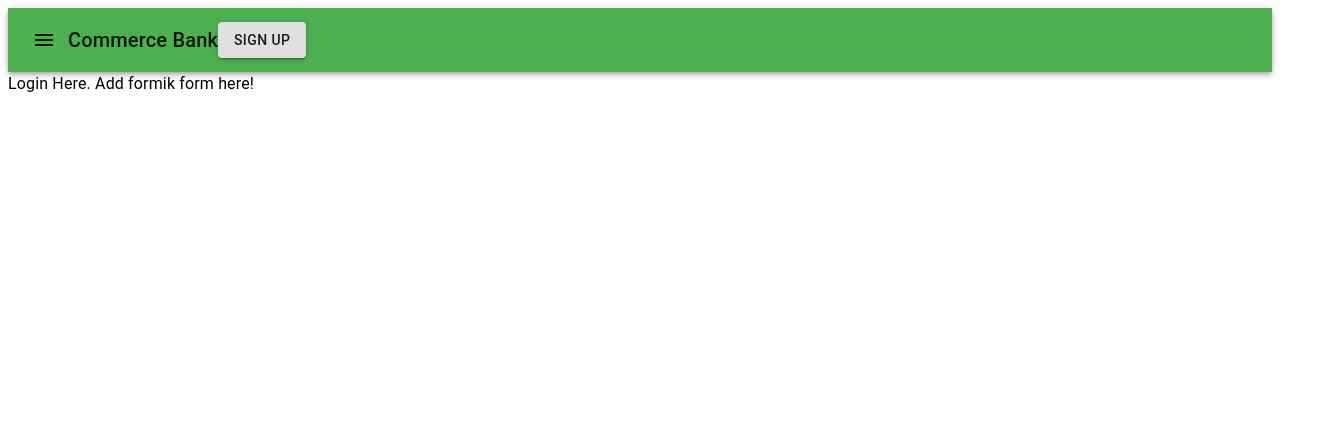
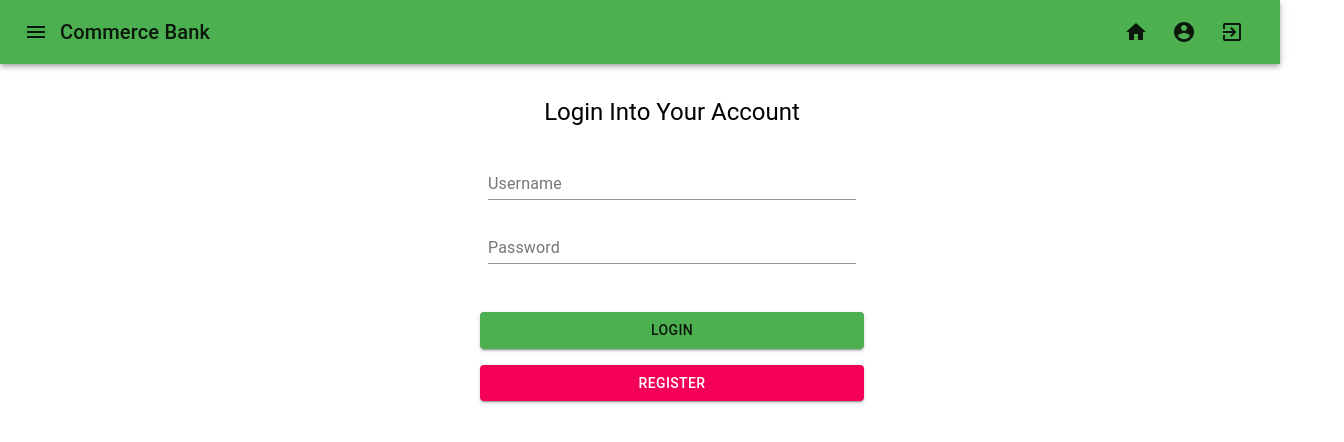
Before and after one commit to umkc-cs-451-2020-spring/Semester-Project-Group-4, a React (Create React App) app in the folder Commerce-Project/client/: page / in a window 1280 px wide. Shown: the top 442 px of the page, 1344 px wide, since content can reach past the window. Built offline with nearby package versions, Linux system fonts and the light colour scheme.

Commit message:
add login page form and change login to POST

```diff
--- a/Commerce-Project/client/public/index.html
+++ b/Commerce-Project/client/public/index.html
@@ -25,7 +25,7 @@
   <title>Commerce Bank Project</title>
 </head>
 
-<body>
+<body style="margin: 0;">
   <noscript>You need to enable JavaScript to run this app.</noscript>
   <div id="root"></div>
   <!--
--- a/Commerce-Project/client/src/Pages/dashboard/dashboard.tsx
+++ b/Commerce-Project/client/src/Pages/dashboard/dashboard.tsx
@@ -5,7 +5,7 @@ const DashBoard = () => {
 
   return (
     <Typography>
-      DashBoard Here.
+      Dashboard Here.
     </Typography>
   )
 }
--- a/Commerce-Project/client/src/Pages/login/login.tsx
+++ b/Commerce-Project/client/src/Pages/login/login.tsx
@@ -1,15 +1,102 @@
 import React from 'react'
-import { Typography } from '@material-ui/core'
+import { TextField, Button, FormGroup, Grid, Typography } from '@material-ui/core'
+import { useFormik } from 'formik';
+import { makeStyles, createStyles } from '@material-ui/styles';
+import apis from '../../api';
+import { Redirect } from 'react-router-dom';
 
-const LoginForm = () => {
+const useStyles = makeStyles(() =>
+  createStyles({
+    textFieldMargin: {
+      margin: '.5rem'
+    },
+    title: {
+      marginBottom: '1rem',
+    },
+    buttonMargin: {
+      marginTop: '2.5rem'
+    },
+    button: {
+      marginTop: '1rem'
+    },
+    gridMargin: {
+      margin: 'unset'
+    }
+  }),
+);
+
+const validate = (values: any) => {
+  const errors = {} as any;
+  if (!values.username) {
+    errors.username = 'Required';
+  } else if (values.username.length > 20) {
+    errors.username = 'Invalid username';
+  }
+  if (!values.password) {
+    errors.password = 'Required';
+  } else if (!/^(?=.*[a-z])(?=.*[A-Z])(?=.*\d).{8,}$/i.test(values.password)) {
+    errors.password = 'Invalid password.';
+  }
+  return errors;
+};
+
+const RegistrationForm = () => {
+  const { textFieldMargin, buttonMargin, gridMargin, button, title } = useStyles();
+  const [next, setNext] = React.useState(false)
+
+  const formik = useFormik({
+    initialValues: {
+      username: '',
+      password: ''
+    },
+    validate,
+    onSubmit: (values: any) => {
+      apis.getUser(values).then(() => {
+        formik.setSubmitting(false);
+        setNext(true)
+      })
+    }
+  });
 
   return (
-    <Typography>
-      Login Here.
-      Add formik form here!
-    </Typography>
+    <form onSubmit={formik.handleSubmit}>
+      <Grid container spacing={8} className={gridMargin}>
+        <Grid item xs={4} />
+        <Grid item xs={4}>
+          <FormGroup>
+            <Typography className={title} align='center' variant="h5">Login Into Your Account</Typography>
+            <TextField
+              className={textFieldMargin}
+              label="Username"
+              id="username"
+              name="username"
+              type="text"
+              onChange={formik.handleChange}
+              value={formik.values.username}
+              helperText={formik.errors.username && formik.touched.username ? formik.errors.username : null}
+              error={formik.touched.username && formik.errors.username ? true : false}
+              onBlur={formik.handleBlur}
+            />
+            <TextField
+              className={textFieldMargin}
+              label="Password"
+              id="password"
+              name="password"
+              type="password"
+              onChange={formik.handleChange}
+              value={formik.values.password}
+              helperText={formik.errors.password && formik.touched.password ? formik.errors.password : null}
+              error={formik.touched.password && formik.errors.password ? true : false}
+              onBlur={formik.handleBlur}
+            />
+            <Button className={buttonMargin} type="button" variant="contained" color="primary" onClick={formik.submitForm}>Login</Button>
+            <Button className={button} type="button" variant="contained" color="secondary" href="/register">Register</Button>
+          </FormGroup>
+        </Grid>
+      </Grid>
+      {next ? <Redirect to="/dashboard" /> : false}
+    </form>
   )
 }
 
-
-export default LoginForm
+export default RegistrationForm
--- a/Commerce-Project/client/src/Pages/registration/RegistrationForm.tsx
+++ b/Commerce-Project/client/src/Pages/registration/RegistrationForm.tsx
@@ -2,7 +2,6 @@ import React from 'react'
 import { TextField, Button, FormGroup, Grid, Typography } from '@material-ui/core'
 import { useFormik } from 'formik';
 import { makeStyles, createStyles } from '@material-ui/styles';
-import { validate } from '../../utils/validators'
 import apis from '../../api';
 import { Redirect } from 'react-router-dom';
 
@@ -16,12 +15,55 @@ const useStyles = makeStyles(() =>
     },
     gridMargin: {
       margin: 'unset'
-    }
+    },
+    title: {
+      marginBottom: '1rem',
+    },
   }),
 );
 
+const validate = (values: any) => {
+  const errors = {} as any;
+  if (!values.firstName) {
+    errors.firstName = 'Required';
+  } else if (values.firstName.length > 50) {
+    errors.firstName = 'Must be 50 characters or less';
+  }
+  if (!values.lastName) {
+    errors.lastName = 'Required';
+  } else if (values.lastName.length > 50) {
+    errors.lastName = 'Must be 50 characters or less';
+  }
+  if (!values.username) {
+    errors.username = 'Required';
+  } else if (values.username.length > 20) {
+    errors.username = 'Must be 20 characters or less';
+  }
+  if (!values.email) {
+    errors.email = 'Required';
+  } else if (!/^[A-Z0-9._%+-]+@[A-Z0-9.-]+\.[A-Z]{2,4}$/i.test(values.email)) {
+    errors.email = 'Invalid email address';
+  }
+  if (!values.phone) {
+    errors.phone = 'Required';
+  } else if (!/^\d{10}$/i.test(values.phone)) {
+    errors.phone = 'Invalid phone number';
+  }
+  if (!values.password) {
+    errors.password = 'Required';
+  } else if (!/^(?=.*[a-z])(?=.*[A-Z])(?=.*\d).{8,}$/i.test(values.password)) {
+    errors.password = 'Invalid password. Must contain at least 8 characters, a special character, a number, one uppercase and lowercase letter';
+  }
+  if (!values.confirmPassword) {
+    errors.confirmPassword = 'Required';
+  } else if (values.confirmPassword !== values.password) {
+    errors.confirmPassword = 'Passwords must match';
+  }
+  return errors;
+};
+
 const RegistrationForm = () => {
-  const { textFieldMargin, buttonMargin, gridMargin } = useStyles();
+  const { textFieldMargin, buttonMargin, gridMargin, title } = useStyles();
   const [next, setNext] = React.useState(false)
 
   const formik = useFormik({
@@ -49,7 +91,7 @@ const RegistrationForm = () => {
         <Grid item xs={4} />
         <Grid item xs={4}>
           <FormGroup>
-            <Typography align='center' variant="h5">Create An Account</Typography>
+            <Typography className={title} align='center' variant="h5">Create An Account</Typography>
             <TextField
               className={textFieldMargin}
               label="First Name"
--- a/Commerce-Project/client/src/api/index.tsx
+++ b/Commerce-Project/client/src/api/index.tsx
@@ -5,7 +5,7 @@ const api = axios.create({
 })
 
 export const createUser = (payload: any) => api.post(`/user`, payload)
-export const getUser = () => api.get(`/users`)
+export const getUser = (payload: any) => api.post(`/users`, payload)
 export const updateUser = (id: string, payload: any) => api.put(`/user/${id}`, payload)
 export const deleteUser = (id: string) => api.delete(`/user/${id}`)
 export const getUserById = (id: string) => api.get(`/user/${id}`)
--- a/Commerce-Project/client/src/app/index.tsx
+++ b/Commerce-Project/client/src/app/index.tsx
@@ -5,13 +5,13 @@ import LoginForm from '../Pages/login/login';
 import RegistrationForm from '../Pages/registration/RegistrationForm';
 import DashBoard from '../Pages/dashboard/dashboard';
 import { ThemeProvider } from '@material-ui/core';
-import { theme } from '../components/theme';
+import { Theme } from '../components/Theme';
 
 const App = () => {
 
   return (
     <Router>
-      <ThemeProvider theme={theme}>
+      <ThemeProvider theme={Theme}>
         <NavBar />
         <Switch>
           <Route path="/" exact component={LoginForm} />
--- a/Commerce-Project/client/src/components/NavBar.tsx
+++ b/Commerce-Project/client/src/components/NavBar.tsx
@@ -1,8 +1,21 @@
 import React from 'react';
-import { AppBar, Toolbar, IconButton, Typography, Button } from '@material-ui/core';
+import { AppBar, Toolbar, IconButton, Typography } from '@material-ui/core';
 import MenuIcon from '@material-ui/icons/Menu';
+import { makeStyles, createStyles } from '@material-ui/styles';
+import AccountCircle from '@material-ui/icons/AccountCircle';
+import HomeIcon from '@material-ui/icons/Home';
+import ExitToAppIcon from '@material-ui/icons/ExitToApp';
+
+const useStyles = makeStyles(() =>
+  createStyles({
+    title: {
+      flexGrow: 1,
+    },
+  }),
+);
 
 const NavBar = () => {
+  const { title } = useStyles();
 
   return (
     <AppBar position="relative">
@@ -10,14 +23,38 @@ const NavBar = () => {
         <IconButton edge="start" color="inherit" aria-label="menu">
           <MenuIcon />
         </IconButton>
-        <Typography variant="h6">
+        <Typography variant="h6" className={title}>
           Commerce Bank
         </Typography>
-        <Button variant="contained" href="/register">
-          Sign Up
-        </Button>
+        <IconButton
+          aria-label="home"
+          aria-controls="menu-appbar"
+          aria-haspopup="true"
+          href="/dashboard"
+          color="inherit"
+        >
+          <HomeIcon />
+        </IconButton>
+        <IconButton
+          aria-label="account of current user"
+          aria-controls="menu-appbar"
+          aria-haspopup="true"
+          href="/profile"
+          color="inherit"
+        >
+          <AccountCircle />
+        </IconButton>
+        <IconButton
+          aria-label="Logout"
+          aria-controls="menu-appbar"
+          aria-haspopup="true"
+          href="/"
+          color="inherit"
+        >
+          <ExitToAppIcon />
+        </IconButton>
       </Toolbar>
-    </AppBar>
+    </AppBar >
   )
 }
 
--- a/Commerce-Project/client/src/components/index.tsx
+++ b/Commerce-Project/client/src/components/index.tsx
@@ -1 +1 @@
-export * from './NavBar'
+export * from './NavBar';
--- a/Commerce-Project/client/src/components/theme.tsx
+++ b/Commerce-Project/client/src/components/theme.tsx
@@ -1,7 +1,7 @@
 import { createMuiTheme } from '@material-ui/core/styles';
 import green from '@material-ui/core/colors/green';
 
-export const theme = createMuiTheme({
+export const Theme = createMuiTheme({
   palette: {
     primary: green,
   }
--- a/Commerce-Project/client/src/utils/index.tsx
+++ /dev/null
@@ -1 +0,0 @@
-export * from './validators'
```
Also changed, not shown: Commerce-Project/client/src/utils/validators.ts (deleted, +0 -39 lines), 2 other files (tests, documents, lock files or other folders).
